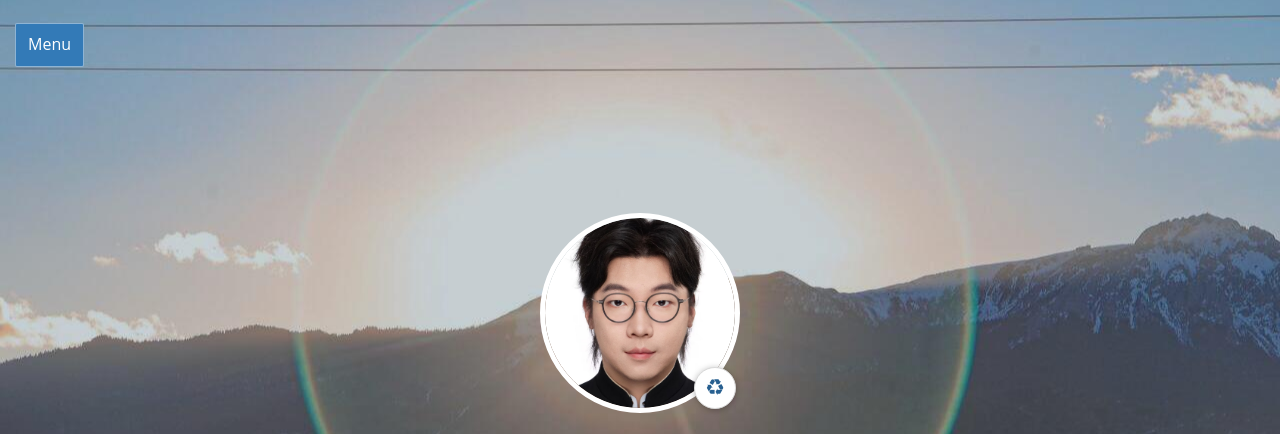
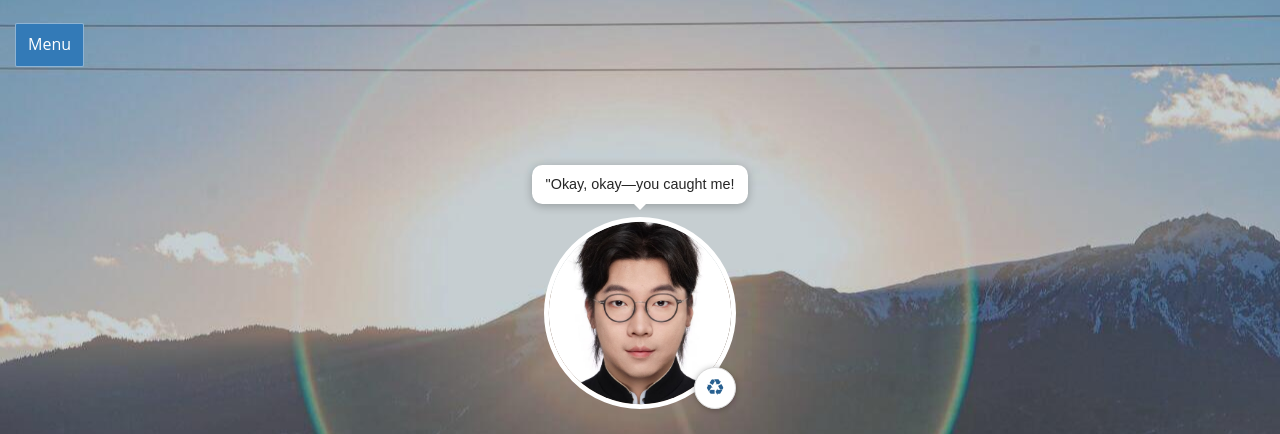
Before and after one commit to armihia/armihia.github.io, a plain HTML site: page index.html in a window 1280 px wide. Both pictures are taken after a click on the button "♻︎". Shown: the top 434 px of the page. Drawn offline with Linux system fonts and the light colour scheme.

Commit message:
Show full photos and add portrait and affiliation details

```diff
--- a/css/home.css
+++ b/css/home.css
@@ -108,9 +108,42 @@ p { font: inherit; }
   height: auto;
   aspect-ratio: 1;
   z-index: auto;
+  transition: transform .18s ease-out;
 }
 .info .info_detail .zoom img { object-fit: cover; }
-.info .info_detail .zoom:hover img { cursor: default; }
+.profile-portrait:is(:hover, :focus-within) .zoom { transform: scale(.96); }
+.profile-portrait .zoom:focus-within { outline: 2px solid #fff; outline-offset: 4px; }
+.portrait-description {
+  position: absolute;
+  z-index: 1;
+  inset: auto auto calc(100% + .6rem) 50%;
+  width: max-content;
+  max-width: min(20rem, calc(100vw - 2rem));
+  padding: .55rem .85rem;
+  transform: translateX(-50%);
+  border-radius: .65rem;
+  color: var(--ink);
+  background: var(--surface);
+  box-shadow: 0 2px 10px rgb(0 0 0 / .24);
+  font-size: .9rem;
+  line-height: 1.45;
+  visibility: hidden;
+}
+.portrait-description::before {
+  content: "";
+  position: absolute;
+  inset: 100% 0 auto;
+  height: .6rem;
+}
+.portrait-description::after {
+  content: "";
+  position: absolute;
+  inset: 100% auto auto 50%;
+  transform: translateX(-50%);
+  border: .4rem solid transparent;
+  border-top-color: var(--surface);
+}
+.profile-portrait:is(:hover, :focus-within) .portrait-description { visibility: visible; }
 .portrait-switch {
   position: absolute;
   inset: auto 2% 2% auto;
@@ -174,7 +207,7 @@ p { font: inherit; }
   align-items: start;
   gap: clamp(1.25rem, 4vw, 3rem);
 }
-.about-photo img { width: 100%; aspect-ratio: 4 / 3; object-fit: cover; }
+.about-photo img { width: 100%; }
 .research { max-width: 49rem; margin-inline: auto; }
 .research p + p { margin-top: .9rem; }
 #affiliation { font-size: 1.1rem; font-weight: 600; }
@@ -211,6 +244,7 @@ p { font: inherit; }
 .news-summary { max-width: 62ch; margin: .6rem auto 0; color: var(--muted); text-align: left; }
 .news-images {
   display: flex;
+  align-items: center;
   justify-content: center;
   gap: .75rem;
   margin-top: auto;
@@ -219,8 +253,6 @@ p { font: inherit; }
 .news-images img {
   flex: 1 1 0;
   min-width: 0;
-  aspect-ratio: 4 / 3;
-  object-fit: cover;
 }
 .news-images img:only-child { flex: none; width: min(100%, 27rem); }
 .news-navigation { display: flex; flex-wrap: wrap; justify-content: center; margin-top: .4rem; }
@@ -338,7 +370,6 @@ summary:hover { text-decoration: underline; }
 }
 .photo-list a { display: block; }
 .photo-list img { width: 100%; }
-.photo-preview img { aspect-ratio: 8 / 5; object-fit: cover; }
 figcaption { margin-top: .35rem; color: var(--muted); font-size: .9rem; }
 .gallery-link { margin-top: 1.1rem; text-align: center; }
 .gallery-header { padding-block: .9rem; border-bottom: 1px solid var(--rule); }
@@ -396,10 +427,8 @@ figcaption { margin-top: .35rem; color: var(--muted); font-size: .9rem; }
   .project-list { grid-template-columns: 1fr; }
 }
 
-@media (prefers-reduced-motion: reduce), (hover: none) {
-  #home .zoom img { transition: none; transform: none; }
-}
-
 @media (prefers-reduced-motion: reduce) {
+  .profile-portrait .zoom { transition: none; }
+  .profile-portrait:is(:hover, :focus-within) .zoom { transform: none; }
   #home .button a { transition: none; }
 }
--- a/css/style.css
+++ b/css/style.css
@@ -91,16 +91,6 @@ h3 {
 	width: 100%;
 	height: 100%;
 	border-radius: 100%;
-	-moz-transition: all 0.3s;
-	-webkit-transition: all 0.3s;
-	transition: all 0.3s;
-}
-.info .info_detail .zoom:hover img {
-	-moz-transform: scale(1.3);
-	-webkit-transform: scale(1.3);
-	;
-	transform: scale(1.3);
-	cursor: pointer;
 }
 .info .info_detail p {
 	color: #fff;
--- a/index.html
+++ b/index.html
@@ -47,6 +47,7 @@
           <button class="portrait-switch" id="portrait-switch" type="button" aria-label="Switch profile photo" aria-controls="profile-photo" title="Switch profile photo" data-copy-label="site.switchPortrait" data-copy-title="site.switchPortrait" hidden>
             <span aria-hidden="true">♻︎</span>
           </button>
+          <span class="portrait-description" id="portrait-description" aria-hidden="true" hidden></span>
         </div>
         <h1 id="name" data-profile-name>Hanzhong Zhang</h1>
         <p id="field">Human–Computer Interaction &amp; Artificial Intelligence</p>
--- a/js/admin.js
+++ b/js/admin.js
@@ -51,9 +51,10 @@ const sections = [
   },
   {
     label: "个人介绍（About Me）", key: "research",
-    hint: "正文用空行分段。学校和导师来自个人资料，也可以关闭自动显示后把它们写进正文。",
+    hint: "正文用空行分段。学校和导师来自个人资料。补充文字接在同一段，链接可写成 [链接文字](https://网址)。",
     fields: [["heading", "介绍标题", "text", false, "About Me"],
       ["showAffiliation", "显示学校和导师", "checkbox", false, true],
+      ["affiliationSuffix", "学校和导师后的补充文字"],
       ["body", "介绍正文", "long", false, introductionBody],
       ["image", "介绍区图片", "image"], ["imageAlt", "介绍区图片描述"],
       ["linksTitle", "相关论文链接标题", "text", false, "Related work"]],
--- a/js/home.js
+++ b/js/home.js
@@ -87,13 +87,21 @@ function renderPortrait(profile) {
   if (!photos.length) return;
 
   const photo = portrait.querySelector("img");
+  const description = byId("portrait-description");
   const canSwitch = photos.length === 2 && photos[0].url !== photos[1].url;
   let index = canSwitch && profile.defaultPortrait === "secondary" ? 1 : 0;
 
   function showPhoto() {
     const { url, alt } = photos[index];
+    const text = typeof alt === "string" ? alt.trim() : "";
     photo.src = url;
-    photo.alt = alt || profile.name;
+    photo.alt = text || profile.name;
+    if (description) {
+      description.textContent = text;
+      description.hidden = !text;
+      if (text) photo.tabIndex = 0;
+      else photo.removeAttribute("tabindex");
+    }
   }
   showPhoto();
 
@@ -138,6 +146,18 @@ function renderProfile(profile, links, labels) {
 
 function renderResearch(research, profile, labels) {
   const affiliation = byId("affiliation");
+  const suffix = typeof research.affiliationSuffix === "string" ? research.affiliationSuffix.trim() : "";
+  if (suffix) {
+    if (affiliation.textContent.trim()) affiliation.append(" ");
+    let end = 0;
+    for (const match of suffix.matchAll(/\[([^\]\r\n]+)\]\(((?:[^\s()]|\([^\s()]*\))+)\)/g)) {
+      const url = contentUrl(match[2]);
+      if (!url) continue;
+      affiliation.append(suffix.slice(end, match.index), link(match[1], url));
+      end = match.index + match[0].length;
+    }
+    affiliation.append(suffix.slice(end));
+  }
   affiliation.hidden = research.showAffiliation === false || !affiliation.textContent.trim();
   const paragraphs = introductionBody(research).split(/\r?\n[\t ]*\r?\n/).map((paragraph) => paragraph.trim()).filter(Boolean);
   const body = byId("research-body");
```
Also changed, not shown: 1 other file.
